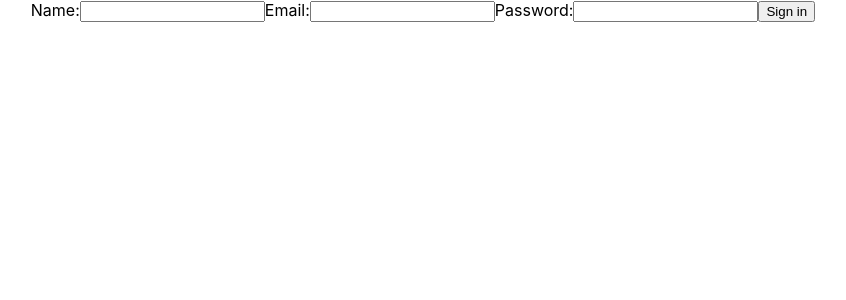
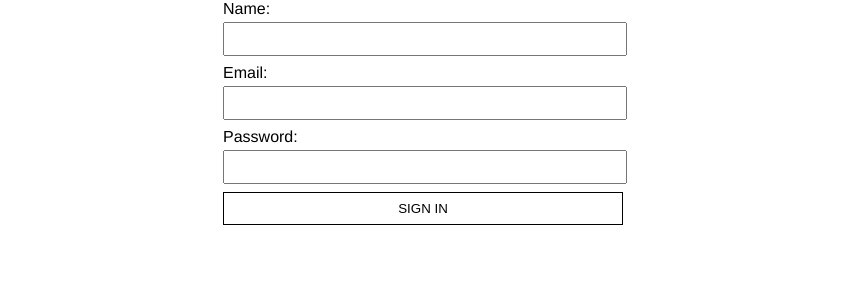
Before and after one commit to Caroline-Patrick/todo-client-side, a React (Create React App) app: page /signup in a window 1280 px wide. Shown: the top 300 px of the page, without its empty margins (217-1063 px from the left). Built offline with nearby package versions, Linux system fonts and the light colour scheme.

Commit message:
save before deploy

```diff
--- a/src/App.css
+++ b/src/App.css
@@ -1,38 +1,47 @@
-.App {
-  text-align: center;
+.form {
+  display: grid;
+  grid-template-columns: 400px;
+  row-gap: 8px;
+  justify-content: center;
 }
 
-.App-logo {
-  height: 40vmin;
-  pointer-events: none;
+.label  {
+  font-family: helvetica;
 }
 
-@media (prefers-reduced-motion: no-preference) {
-  .App-logo {
-    animation: App-logo-spin infinite 20s linear;
-  }
+.input {
+  display: block;
+  padding: 6px 0;
+  margin-top: 4px;
+  font-size: 16px;
+  width: 100%;
 }
 
-.App-header {
-  background-color: #282c34;
-  min-height: 100vh;
-  display: flex;
-  flex-direction: column;
-  align-items: center;
-  justify-content: center;
-  font-size: calc(10px + 2vmin);
-  color: white;
+.submit {
+  width: 100%;
+  text-transform: uppercase;
+  padding: 8px 0;
+  background-color: rgba(0,0,0,0);
+  border: 1px solid black;
+
 }
 
-.App-link {
-  color: #61dafb;
+.submit:hover {
+  cursor: pointer;
+  background-color: rgba(0,0,0,0.05);
 }
 
-@keyframes App-logo-spin {
-  from {
-    transform: rotate(0deg);
-  }
-  to {
-    transform: rotate(360deg);
-  }
+.todo-container {
+  display: grid;
+  gap: 24px;
+  justify-content: center;
+  grid-template-rows: min-content 1fr;
 }
+
+.list {
+  display: grid;
+  align-items: center;
+  list-style: none;
+  margin: 0;
+  padding: 0;
+}
--- a/src/components/CreateTodo.js
+++ b/src/components/CreateTodo.js
@@ -24,6 +24,7 @@ const [todo, setTodo] = useState("");
             })}
             >
             <input
+                className="input"
                 type="text"
                 value={todo}
                 onChange={((e)=>{
@@ -32,6 +33,7 @@ const [todo, setTodo] = useState("");
                 })}
                  />
             <input
+                className="submit"
                 type="submit"
                 value="Add Todo!"
                  />
--- a/src/components/Signin.js
+++ b/src/components/Signin.js
@@ -1,4 +1,4 @@
-import React, {useState, useEffect} from 'react';
+import React, {useState} from 'react';
 import {useNavigate} from 'react-router-dom'
 import axios from 'axios';
 
@@ -23,26 +23,11 @@ export const Signin = (props) => {
                       password,
                     })
                     .then((response) => {
-                        console.log(response.data)
+                        // console.log(response.data)
                         props.setToken(response.data.token);
                     return Promise.resolve().then(()=> navigate('/todos'));
                     })
-                    .catch((error) => {
-                      if (error.response) {
-                        // The request was made and the server responded with a status code
-                        // that falls out of the range of 2xx
-                        console.error("Error data: ", error.response.data);
-                        console.error("Error status: ", error.response.status);
-                        console.error("Error headers: ", error.response.headers);
-                      } else if (error.request) {
-                        // The request was made but no response was received
-                        console.error("Error request: ", error.request);
-                      } else {
-                        // Something happened in setting up the request that triggered an Error
-                        console.error("Error message: ", error.message);
-                      }
-                      console.error("Error config: ", error.config);
-                    });
+
                 }}>
 
 
@@ -64,7 +49,7 @@ export const Signin = (props) => {
                     onChange={(e)=>setPassword(e.target.value)}
                     />
             </label>
-            <input type="submit" value="Sign in"/>
+            <input className="submit" type="submit" value="Sign in"/>
         </form>
         </>
     )
--- a/src/components/Signup.js
+++ b/src/components/Signup.js
@@ -1,4 +1,4 @@
-import React, {useState, useEffect} from 'react';
+import React, {useState} from 'react';
 import {useNavigate} from 'react-router-dom'
 import axios from 'axios';
 
@@ -60,7 +60,7 @@ export const Signup = (props) => {
                     onChange={(e)=>setPassword(e.target.value)}
                     />
             </label>
-            <input type="submit" value="Sign in"/>
+            <input className="submit" type="submit" value="Sign in"/>
         </form>
         </>
     )
--- a/src/components/Todos.js
+++ b/src/components/Todos.js
@@ -14,7 +14,7 @@ export const Todos = ({token}) => {
             Authorization: `Bearer ${token}`
           }
         }).then((response)=>{
-            console.table(response.data)
+            // console.table(response.data)
             setTodos(response.data);
             setUserId(response.data[0].user_id);
         })
```
